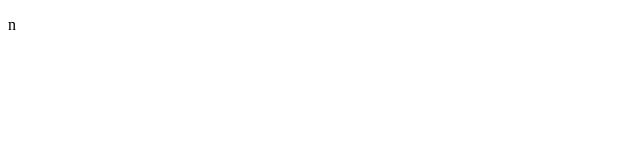
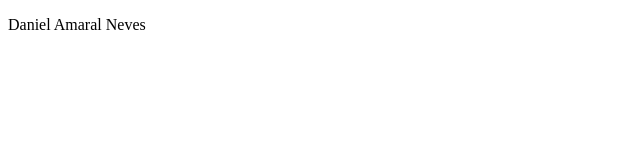
Before and after one commit to alvarocarrizociudad/galaxy-defenders-game, a plain HTML site: page estructura.html in a window 1280 px wide. Shown: the whole page, without its empty margins (0-640 px from the left). Drawn offline with Linux system fonts and the light colour scheme.

Commit message:
Update estructura.html

```diff
--- a/estructura.html
+++ b/estructura.html
@@ -6,6 +6,7 @@
     <title>Document</title>
 </head>
 <body>
-    <p>n</p>
+    <p>Daniel Amaral Neves</p>
 </body>
+
 </html>
```
